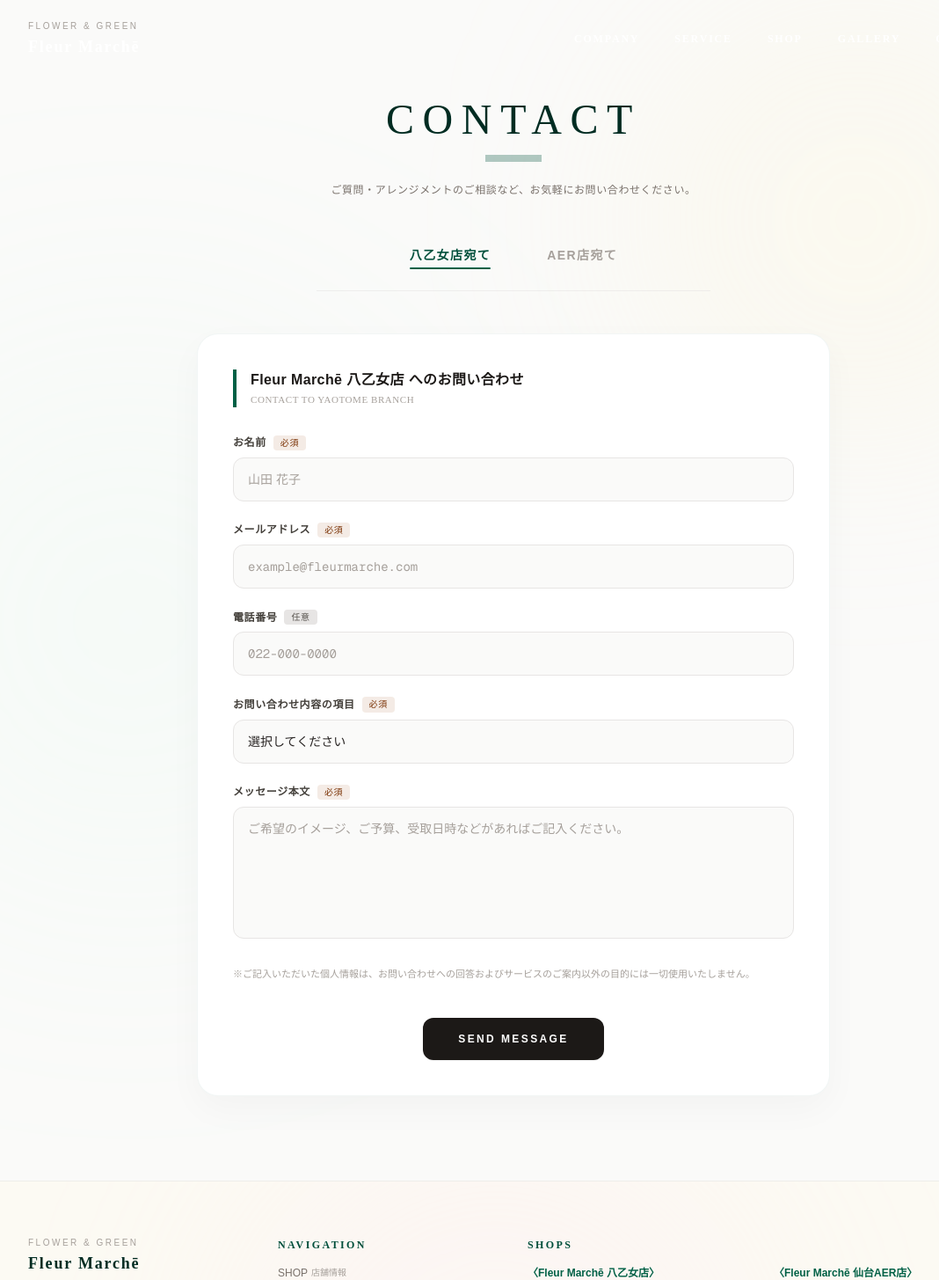
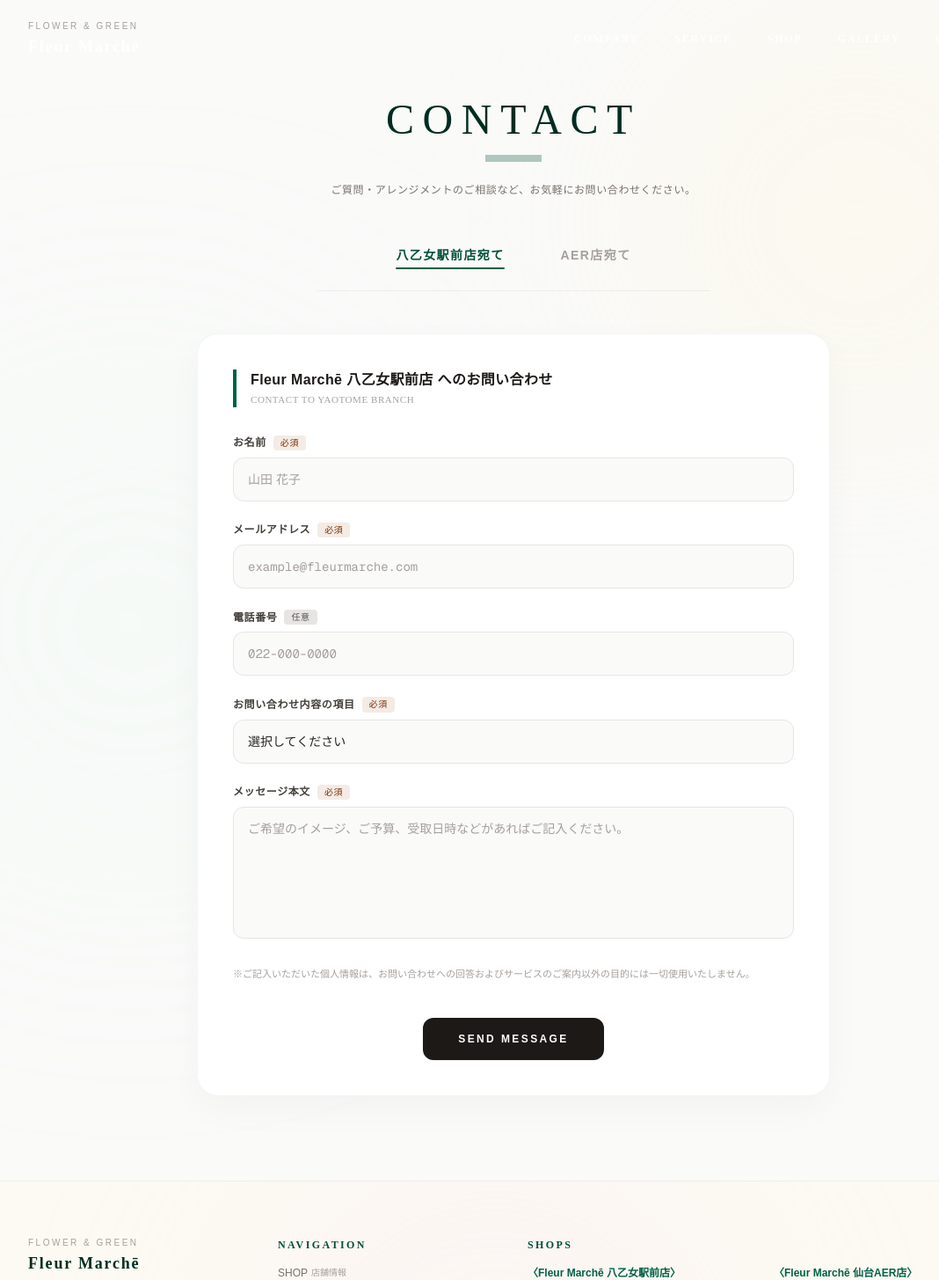
Before and after one commit to Morilyn-Manson/fleur-marche, a Next.js app: page /contact in a window 1280 px wide. Shown: the top 1455 px of the page at 88% size, without its empty margins (56-1124 px from the left). Built offline with nearby package versions, Linux system fonts and the light colour scheme.

Commit message:
住所変更、サービスページ文言修正

```diff
--- a/src/app/contact/page.js
+++ b/src/app/contact/page.js
@@ -50,7 +50,7 @@ export default function ContactPage() {
                                     className={`text-sm font-bold tracking-widest transition-colors ${activeStore === 'YAOTOME' ? 'text-emerald-900' : 'text-stone-400'}`}
                                     style={{ fontFamily: "'BIZ UDPGothic', sans-serif" }}
                                 >
-                                    八乙女店宛て
+                                    八乙女駅前店宛て
                                 </span>
                                 <div className={`h-0.5 bg-emerald-800 transition-all duration-300 mt-1 rounded-full ${activeStore === 'YAOTOME' ? 'w-full opacity-100' : 'w-0 opacity-0'}`} />
                             </button>
@@ -76,7 +76,7 @@ export default function ContactPage() {
                             {/* 選択中の店舗ガイド */}
                             <div className="mb-8 border-l-4 border-emerald-800 pl-4">
                                 <h2 className="text-base font-bold text-stone-900 tracking-wide" style={{ fontFamily: "'BIZ UDPGothic', sans-serif" }}>
-                                    {activeStore === 'YAOTOME' ? 'Fleur Marchē 八乙女店 へのお問い合わせ' : 'Fleur Marchē 仙台AER店 へのお問い合わせ'}
+                                    {activeStore === 'YAOTOME' ? 'Fleur Marchē 八乙女駅前店 へのお問い合わせ' : 'Fleur Marchē 仙台AER店 へのお問い合わせ'}
                                 </h2>
                                 <p className="text-[11px] text-stone-400 tracking-wider mt-0.5" style={{ fontFamily: "'Lora', serif" }}>
                                     {activeStore === 'YAOTOME' ? 'CONTACT TO YAOTOME BRANCH' : 'CONTACT TO SENDAI AER BRANCH'}
@@ -96,7 +96,7 @@ export default function ContactPage() {
                                 <input
                                     type="hidden"
                                     name="お問い合わせ店舗"
-                                    value={activeStore === 'YAOTOME' ? '八乙女店' : '仙台AER店'}
+                                    value={activeStore === 'YAOTOME' ? '八乙女駅前店' : '仙台AER店'}
                                 />
 
                                 {/* お名前 */}
--- a/src/app/page.js
+++ b/src/app/page.js
@@ -27,7 +27,7 @@ export default function Home() {
   const [loadingYaotome, setLoadingYaotome] = useState(true);
   const [loadingAer, setLoadingAer] = useState(true);
 
-  // 🌟 Behold JSON Feed URL (八乙女店・AER店)
+  // 🌟 Behold JSON Feed URL (八乙女駅前店・AER店)
   const YAOTOME_BEHOLD_URL = 'https://feeds.behold.so/QMVYvBk2bB8cLZIzUILZ';
   const AER_BEHOLD_URL = 'https://feeds.behold.so/6yUdsYgJXb8DWxQvvK9g';
 
@@ -73,7 +73,7 @@ export default function Home() {
       }
     };
 
-    // 🌟 八乙女店・AER店のデータ取得
+    // 🌟 八乙女駅前店・AER店のデータ取得
     fetchInstagramPosts(YAOTOME_BEHOLD_URL, setYaotomePosts, setLoadingYaotome, 'Yaotome');
     fetchInstagramPosts(AER_BEHOLD_URL, setAerPosts, setLoadingAer, 'AER');
 
@@ -387,7 +387,7 @@ export default function Home() {
             {/* 🌟 アカウント配置コンテナ：SPは縦1列 / PC(lg)は横2列並び */}
             <div className="grid grid-cols-1 lg:grid-cols-2 gap-12 lg:gap-8 items-start">
 
-              {/* 📸 1. 八乙女店 アカウントカード */}
+              {/* 📸 1. 八乙女駅前店 アカウントカード */}
               <div
                 className="bg-white p-5 sm:p-7 rounded-3xl border border-emerald-900/5 shadow-[0_10px_30px_rgba(4,47,31,0.03)] space-y-5"
                 style={getFadeUpStyle(isInstaVisible, 0.2)}
@@ -406,7 +406,7 @@ export default function Home() {
                         className="text-sm font-bold text-stone-800 tracking-wide"
                         style={{ fontFamily: "'BIZ UDPGothic', sans-serif" }}
                       >
-                        フルールマルシェ 八乙女店
+                        フルールマルシェ 八乙女駅前店
                       </h3>
                       <p
                         className="text-xs text-stone-400 tracking-normal"
@@ -555,17 +555,17 @@ export default function Home() {
             {/* 🌟 店舗配置コンテナ：SPは縦1列 / PC(lg)は綺麗に2列並び */}
             <div className="grid grid-cols-1 lg:grid-cols-2 gap-10 lg:gap-8 items-stretch">
 
-              {/* 🏢 1. 八乙女店 カード (Delay: 0.2s) */}
+              {/* 🏢 1. 八乙女駅前店 カード (Delay: 0.2s) */}
               <div
                 className="bg-white rounded-3xl border border-emerald-900/5 shadow-[0_10px_30px_rgba(4,47,31,0.02)] overflow-hidden flex flex-col justify-between"
                 style={getFadeUpStyle(isShopVisible, 0.2)}
               >
 
-                {/* 📸 八乙女店 画像エリア */}
+                {/* 📸 八乙女駅前店 画像エリア */}
                 <div className="relative w-full aspect-[16/10] bg-stone-100">
                   <Image
                     src="/images/yaotome.jpg"
-                    alt="Fleur Marchē 八乙女店 店舗外観"
+                    alt="Fleur Marchē 八乙女駅前店 店舗外観"
                     fill
                     sizes="(max-width: 1024px) 100vw, 50vw"
                     className="object-cover hover:scale-103 transition-transform duration-700 ease-out"
@@ -582,7 +582,7 @@ export default function Home() {
                         className="text-lg font-bold text-stone-900 tracking-wide mb-1"
                         style={{ fontFamily: "'BIZ UDPGothic', sans-serif" }}
                       >
-                        Fleur Marchē 〈八乙女店〉
+                        Fleur Marchē 〈八乙女駅前店〉
                       </h3>
                       <p
                         className="text-[10px] text-stone-400 tracking-wider uppercase"
--- a/src/app/service/page.js
+++ b/src/app/service/page.js
@@ -63,7 +63,7 @@ export default function ServicePage() {
 
                                 <div className="grid grid-cols-1 md:grid-cols-2 gap-6 mb-8">
                                     <div className="bg-stone-50 p-5 rounded-2xl border border-stone-200/50">
-                                        <h3 className="text-sm font-bold text-emerald-900 mb-3" style={{ fontFamily: "'BIZ UDPGothic', sans-serif" }}>八乙女店</h3>
+                                        <h3 className="text-sm font-bold text-emerald-900 mb-3" style={{ fontFamily: "'BIZ UDPGothic', sans-serif" }}>八乙女駅前店</h3>
                                         <ul className="text-xs space-y-2 text-stone-600" style={{ fontFamily: "'BIZ UDPGothic', sans-serif" }}>
                                             <li><span className="font-semibold text-stone-400">営業時間：</span><span style={{ fontFamily: "'Lora', sans-serif" }} className="text-stone-800 font-medium">10:00 〜 17:00</span></li>
                                             <li><span className="font-semibold text-stone-400">休業日：</span>木曜日・日曜日（※繁忙期などは営業）</li>
@@ -270,15 +270,15 @@ export default function ServicePage() {
 
                                         <div className="space-y-2">
                                             <div className="flex justify-between items-center p-2.5 bg-stone-50 rounded-xl border border-stone-200/40">
-                                                <span>5〜6寸</span>
+                                                <span>5〜6号</span>
                                                 <span className="font-bold text-emerald-900">5,500円〜</span>
                                             </div>
                                             <div className="flex justify-between items-center p-2.5 bg-stone-50 rounded-xl border border-stone-200/40">
-                                                <span>7〜8寸</span>
+                                                <span>7〜8号</span>
                                                 <span className="font-bold text-emerald-900">8,800円〜16,500円程度</span>
                                             </div>
                                             <div className="flex justify-between items-center p-2.5 bg-stone-50 rounded-xl border border-stone-200/40">
-                                                <span>9寸〜10寸</span>
+                                                <span>9〜10号</span>
                                                 <span className="font-bold text-emerald-900">16,500円〜33,000円程度</span>
                                             </div>
                                         </div>
@@ -311,7 +311,7 @@ export default function ServicePage() {
                                     {/* ヤマト運輸 */}
                                     <div className="space-y-4">
                                         <h3 className="text-sm font-bold text-stone-800 flex items-center gap-1.5 border-b border-stone-100 pb-2">ヤマト運輸</h3>
-                                        <p className="pl-1 text-stone-500 font-medium">八乙女店・AER店、両店舗でご利用いただけます。</p>
+                                        <p className="pl-1 text-stone-500 font-medium">八乙女駅前店・AER店、両店舗でご利用いただけます。</p>
                                         <ul className="space-y-2 list-disc pl-4 text-stone-600 leading-relaxed">
                                             <li>ご到着希望日の3日前までのご注文をお勧めいたします。</li>
                                             <li>翌日着地域のみ発送可能です。（北海道、沖縄、九州、離島等の翌々日到着地域は不可）</li>
@@ -330,8 +330,8 @@ export default function ServicePage() {
 
                                         <div className="bg-stone-50 p-4 rounded-xl border border-stone-200/50 space-y-3 mt-2">
                                             <div>
-                                                <span className="font-bold text-stone-800 block">八乙女店</span>
-                                                <p className="text-stone-500 leading-relaxed">1名体制の為、店舗の状況によりますが、配達を承っております。（仙台市内）</p>
+                                                <span className="font-bold text-stone-800 block">八乙女駅前店</span>
+                                                <p className="text-stone-500 leading-relaxed">店舗の状況によりますが、配達を承っております。（仙台市内）</p>
                                             </div>
                                             <div className="border-t border-stone-200/60 pt-2">
                                                 <span className="font-bold text-stone-800 block">AER店</span>
--- a/src/components/Footer.js
+++ b/src/components/Footer.js
@@ -112,10 +112,10 @@ export default function Footer() {
                             className="grid grid-cols-1 sm:grid-cols-2 gap-x-6 gap-y-4 text-xs text-stone-500"
                             style={{ fontFamily: "'BIZ UDPGothic', sans-serif" }}
                         >
-                            {/* 八乙女店 */}
+                            {/* 八乙女駅前店 */}
                             <div className="space-y-1">
                                 <p>
-                                    <strong className="text-emerald-800 block font-semibold">〈Fleur Marchē 八乙女店〉</strong>
+                                    <strong className="text-emerald-800 block font-semibold">〈Fleur Marchē 八乙女駅前店〉</strong>
                                     <a
                                         href="https://maps.google.com/?q=宮城県仙台市泉区八乙女中央1-4-20"
                                         target="_blank"
```
